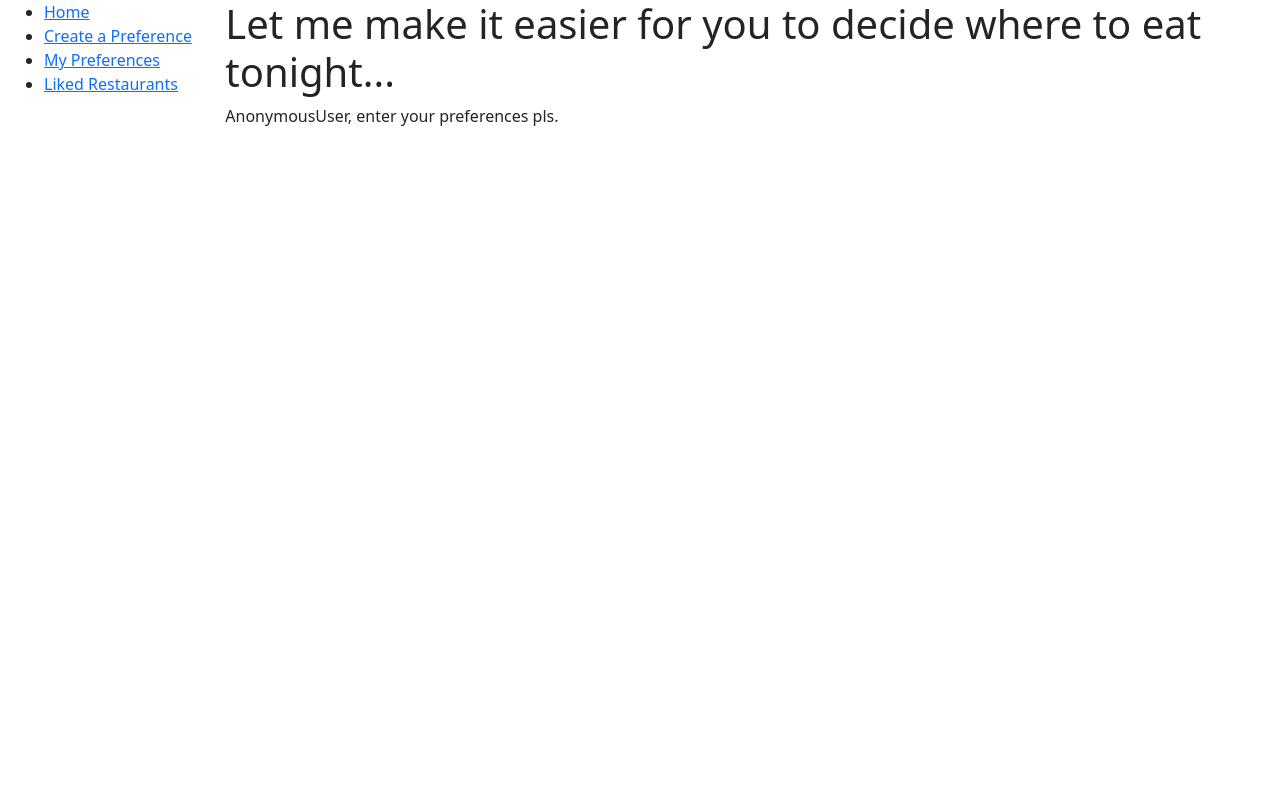
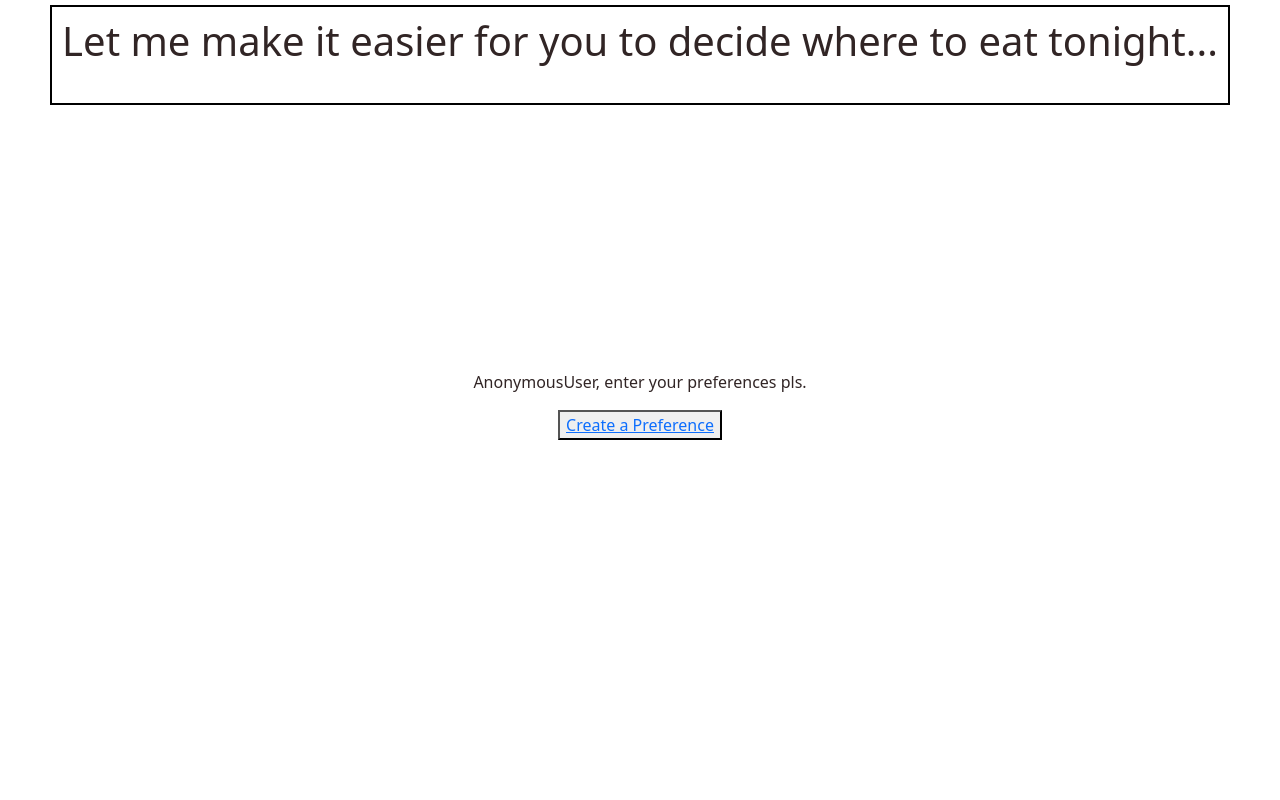
Before and after one commit to vnguyendc/restaurant-recommender, a Django app: page / in a window 1280 px wide. Run offline with Django 4.2, Linux system fonts and the light colour scheme; some libraries are stand-ins or nearby versions.

Commit message:
preference input form completed. showing results one by one with next and prev buttons. basic styling started. making requests and receiving responses from yelp api.

```diff
--- a/food_rec/app/static/style.css
+++ b/food_rec/app/static/style.css
@@ -0,0 +1,93 @@
+/* body,h1,h2,h3,h4,h5,h6 {font-family: "Lato", sans-serif;} */
+body, html {
+    color: rgb(49, 37, 37);
+    -webkit-text-size-adjust: 100%;
+    box-sizing: border-box;
+    display: flex;
+    height: 100vh;
+    min-width: auto;
+    margin-left: auto;
+    margin-right: auto;
+    padding: 0 10px;
+    font-family: -apple-system, BlinkMacSystemFont, 'Segoe UI', 'Roboto', 'Oxygen',
+    'Ubuntu', 'Cantarell', 'Fira Sans', 'Droid Sans', 'Helvetica Neue',
+}
+
+
+
+.title {
+
+}
+
+.main-container {
+    display: flex;
+    flex-direction: column;
+    align-items: center;
+    justify-content: center;
+    place-content: center;
+    gap: 1ch;
+    /* width: 100px; */
+    max-height: 100%;
+
+}
+
+.sidebar {
+
+}
+
+.header {
+    position: absolute;
+    top: 5px;
+    padding: 10px;
+    text-align: center;
+    border: 2px;
+    /* max-width: 100%; */
+    border-style: solid;
+    border-color: black;
+    background-color: white;
+    z-index: 100;
+    height: 100px;
+}
+
+.content {
+    display: flex;
+    flex-direction: column;
+    align-content: center;
+    justify-content: center;
+    text-align: center;
+    max-height: 100%;
+}
+
+.container1 {
+    display: flex;
+    flex-direction: column;
+}
+
+.result-item {
+    border: 2px;
+    padding: 1ch;
+    margin: 0 10px;
+    border-style: solid;
+    border-color: navy;
+    max-width: 1000px;
+    gap: 2ch;
+
+}
+
+.results-list {
+    position: sticky;
+    gap: 2ch;
+    display: flex;
+    flex-direction: column;
+    overflow-y: scroll;
+    /* top: 10%; */
+    padding-top: 100px;
+}
+
+.multi-form-container {
+    display: grid;
+    align-content: center;
+    flex-direction: column;
+    margin: auto;
+    justify-content: center;
+}
--- a/food_rec/app/templates/home.html
+++ b/food_rec/app/templates/home.html
@@ -1,7 +1,18 @@
 {% extends 'main/base.html' %}
 
+{% block header %}
+    <h1>Let me make it easier for you to decide where to eat tonight...</h1>
+{% endblock header %}
+
 {% block main %}
-<h1>Let me make it easier for you to decide where to eat tonight...</h1>
-<p>{{name}}, enter your preferences pls.</p>
+<div class="container1">
+    <div class="text1">
+        <p>{{name}}, enter your preferences pls.</p>
+    </div>
+
+    <div class="button1">
+        <button type="button"><a href="{% url 'create-preference' %}">Create a Preference</a></button>
+    </div>
+</div>
 
 {% endblock %}
--- a/food_rec/app/templates/main/base.html
+++ b/food_rec/app/templates/main/base.html
@@ -1,29 +1,33 @@
 <!DOCTYPE html>
 <html lang="en">
 <head>
-  {% block title %}<title>Restaurant Decider</title>{% endblock %}
+  <div class="title">
+    {% block title %}<title>Restaurant Decider</title>{% endblock %}
+
+  </div>
   <meta charset="utf-8">
   <meta name="viewport" content="width=device-width, initial-scale=1">
   <link href="https://cdn.jsdelivr.net/npm/bootstrap@5.1.3/dist/css/bootstrap.min.css" rel="stylesheet" integrity="sha384-1BmE4kWBq78iYhFldvKuhfTAU6auU8tT94WrHftjDbrCEXSU1oBoqyl2QvZ6jIW3" crossorigin="anonymous">
   <!-- Add additional CSS in static file -->
   {% load static %}
-  <link rel="stylesheet" href="{% static 'css/styles.css' %}">
+  <link rel="stylesheet" type="text/css" href="{% static 'style.css' %}">
 </head>
 <body>
-  <div class="container-fluid">
-    <div class="row">
-      <div class="col-sm-2">
-      {% block sidebar %}
-        <ul class="sidebar-nav">
-          <li><a href="{% url 'index' %}">Home</a></li>
-          <li><a href="{% url 'create-preference' %}">Create a Preference</a></li>
-          <li><a href="">My Preferences</a></li>
-          <li><a href="">Liked Restaurants</a></li>
-        </ul>
-     {% endblock %}
-      </div>
-      <div class="col-sm-10 ">{% block main%}{% endblock%}</div>
+  <div class="main-container">
+    <div class="sidebar">
+    {% block sidebar %}
+    {% endblock %}
     </div>
+
+    <div class="header">
+      {% block header %}
+      {% endblock header %}
+    </div>
+
+    <div class="content">
+      {% block main%}{% endblock%}
+    </div>
+
   </div>
 </body>
 </html>
--- a/food_rec/app/urls.py
+++ b/food_rec/app/urls.py
@@ -6,6 +6,7 @@ urlpatterns = [
     path("", views.index, name="index"),
     # path("preference/<str:pk>", views.preference, name="preference"),
     path('create-preference/', views.create_preference, {'step': None}, name='create-preference'),
-    path('step/<int:step>', views.create_preference)
+    path('step/<int:step>', views.create_preference),
+    path('results/<int:result_num>', views.results)
     # path('all-preferences/', views.preference_list, name='all-preferences')
 ]
--- a/food_rec/app/views.py
+++ b/food_rec/app/views.py
@@ -1,17 +1,22 @@
 
 
 from django.http import HttpResponse
-from django.shortcuts import render
+from django.shortcuts import render, redirect
 from django.forms.models import model_to_dict
-from django.shortcuts import redirect
+from django.contrib import messages
 
 from .forms import KeywordForm, PriceRangeForm, LocationForm
 from .models import Preference
 
+from .yelp import YelpSearcher
+
 # Create your views here.
+
+
 def index(request):
     context = {'name': request.user}
     return render(request, 'home.html', context)
+
 
 def login(request):
     return render(request, 'registration/login.html')
@@ -31,51 +36,61 @@ def login(request):
 #     return render(request, '')
 STEPS = {
     1: {
-        'form': KeywordForm
+        'form': 'KeywordForm'
     },
     2: {
-        'form': PriceRangeForm
+        'form': 'PriceRangeForm'
     },
     3:  {
-        'form': LocationForm
+        'form': 'LocationForm'
     }
 }
 
 SESSIONKEY_PREFIX = 'multistepform_step_'
 
+
 def __getSessionData(request, step):
     ''' Get session data for a step '''
     return request.session.get(SESSIONKEY_PREFIX + str(step))
+
 
 def __getFormData(request, step):
     ''' Get form data stored in session, or empty otherwise '''
     return globals()[STEPS[step]['form']](__getSessionData(request, step))
 
+
 def __setFormData(request, step, data):
     ''' Store form data in session '''
     request.session[SESSIONKEY_PREFIX + str(step)] = data
 
+
 def __getNextStep(request):
     ''' Try to get first step not completed by user '''
     for i in range(1, len(STEPS)):
-        if  __getSessionData(request, i) == None:
+        if __getSessionData(request, i) == None:
             return i
-    return len(STEPS) # there's data in all steps => go to last step
+    return len(STEPS)  # there's data in all steps => go to last step
+
 
 def create_preference(request, step):
     '''
     create a preference and save it to database
     '''
-    if step == None:
+    temp_query = None
+    results = None
+
+    if step is None:
+        request.session.flush() # remove session data
+        temp_query = None
         return redirect('/step/' + str(1))
-
-    form = globals()[STEPS[step]['form']]() # default form for current step
+    # form = globals()[STEPS[step]['form']]() # default form for current step
 
     if request.method == 'POST':
+
         form = globals()[STEPS[step]['form']](request.POST)
 
-        # if form.is_valid():
-            # form.save()
+        print(form)
+        print(type(form))
 
         if step == 1:
             request.session['keywords'] = form.cleaned_data['keywords']
@@ -89,15 +104,33 @@ def create_preference(request, step):
             request.session['location'] = form.cleaned_data['location']
             request.session['distance'] = form.cleaned_data['distance']
 
-            context = {
+            query = {
                 'keywords': request.session['keywords'],
-                'pricing_range': request.session['pricing_range'],
+                'pricing_range': request.session['pricing_range'][0],
                 'location': request.session['location'],
                 'distance': request.session['distance']
             }
 
-            request.session.flush() # remove session data
-            return render(request, 'search.html', context)
+            # return render(request, 'search.html', context)
+            if query != temp_query:
+                searcher = YelpSearcher()
+                results = searcher.search(
+                    query['keywords'], query['location'],
+                    query['distance'], query['pricing_range'], 5)
+                temp_query = query.copy()
+                request.session['query'] = temp_query
+                request.session['results'] = results
+
+            if results:
+                # return render(request, 'results.html', {
+                #     'query': searcher.params,
+                #     'results': results
+                # })
+
+                return redirect('/results/1')
+            else:
+                messages.error(request, 'No results found! Try another search.')
+                return redirect('create-preference')
 
     else:
         # GET => try to get data from session (in case it was previously stored)
@@ -109,21 +142,11 @@ def create_preference(request, step):
         'step_last': len(STEPS)
     })
 
+def results(request, result_num):
+    all_results = request.session['results']
+    chosen_result = all_results[result_num]
+    return render(request, 'results.html', {'results': [chosen_result], 'result_num':result_num, 'query': request.session['query']})
 
-    # form = MultiPreferenceForm(request.POST or None)
-    # if form.is_valid():
-    #     # optionally we can access form data with form.cleaned_data['first_name']
-    #     post = form.save(commit=False)
-    #     post.user = request.user
-    #     post.save()
-    #     # return HttpResponse('Preference created successfully!')
-    #     # return render(request, 'preferences/show.html')
-    #     return render(request, 'search.html')
-
-    # context = {'form': form}
-
-    # # return render(request, 'preferences/create.html', context)
-    # return render(request, 'preferences/createMulti.html', context)
 
 # def edit_preference(request):
 #     context = {}
@@ -141,5 +164,6 @@ def create_preference(request, step):
     - view list of restaurants
 '''
 
+
 def restaurants(request):
     return HttpResponse('Restaurant View')
--- a/food_rec/food_rec/settings.py
+++ b/food_rec/food_rec/settings.py
@@ -132,7 +132,7 @@ USE_TZ = True
 # Static files (CSS, JavaScript, Images)
 # https://docs.djangoproject.com/en/4.0/howto/static-files/
 
-STATIC_URL = 'static/'
+STATIC_URL = 'app/static/'
 
 CRISPY_TEMPLATE_PACK = "bootstrap4"
 
```
Also changed, not shown: food_rec/app/forms.py (+0 -17 lines), food_rec/app/templates/preferences/createMulti.html (+14 -11 lines), food_rec/app/templates/preferences/show.html (deleted, +0 -19 lines), food_rec/app/templates/results.html (+43 -0 lines), food_rec/app/templates/search.html (deleted, +0 -33 lines), food_rec/app/yelp.py (+53 -17 lines), food_rec/db.sqlite3.
